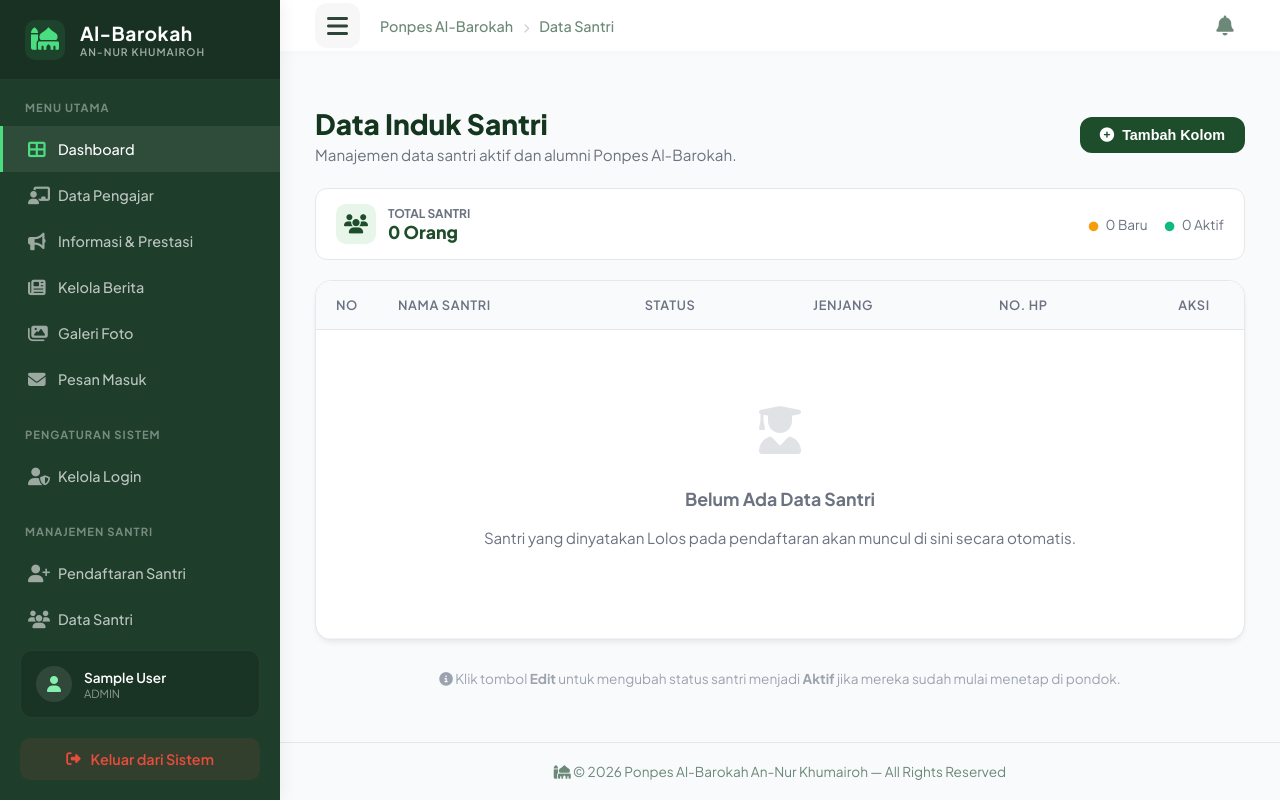
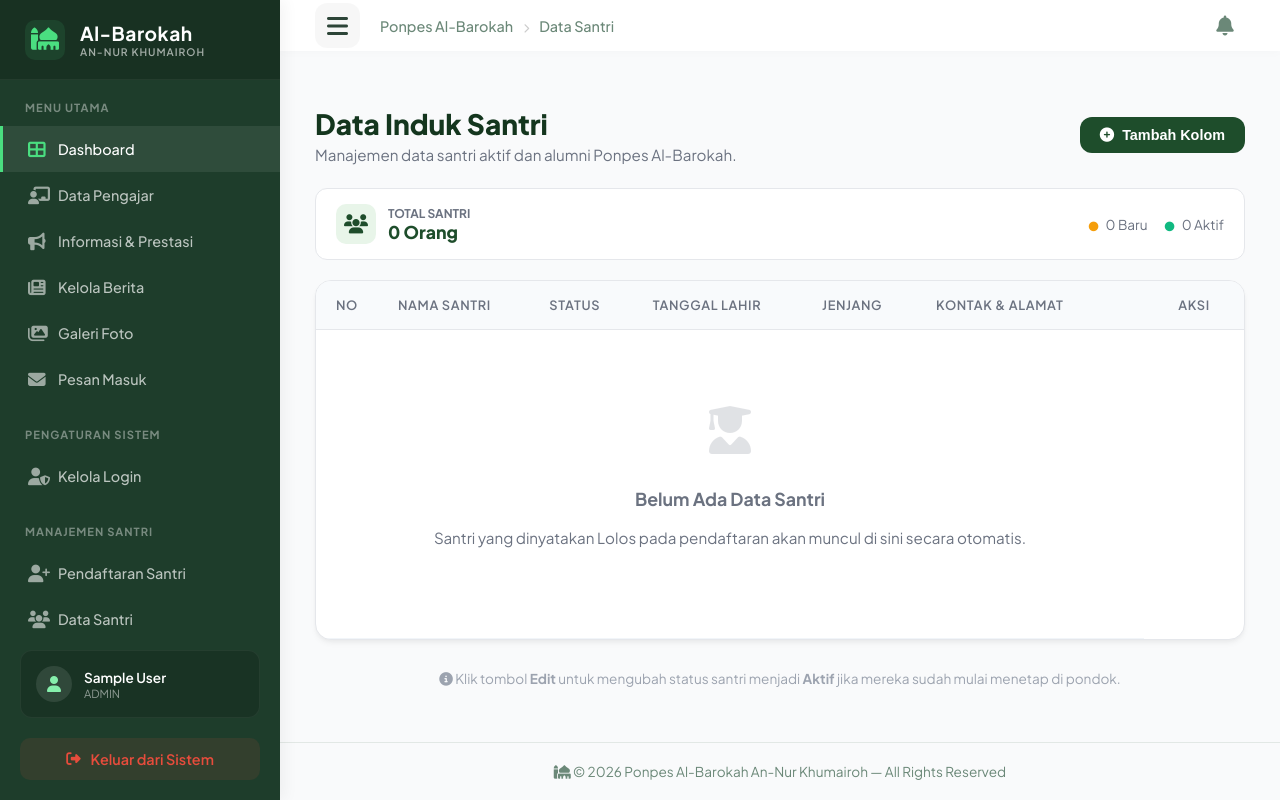
Before and after one commit to Ranggueeesssss/PROJECT-WEBSITE-PONPES, a PHP site: page /data_santri.php in a window 1280 px wide. Run offline with PHP 8.4, Linux system fonts and the light colour scheme; the visitor is signed in with stand-in values (Sample User, id 1); data that the repository does not hold is empty; some libraries are stand-ins or nearby versions.

Commit message:
penambahan data alamat dan tanggal lahir

```diff
--- a/data_santri.php
+++ b/data_santri.php
@@ -11,8 +11,8 @@ require_once __DIR__ . '/koneksi.php';
 // --- AUTO-SYNC: Masukkan santri yang 'Lolos' pendaftaran ke tabel induk santri ---
 // Menggunakan single query untuk performa yang jauh lebih baik (menghindari N+1 Query problem)
 $syncQuery = "
-    INSERT INTO data_santri (pendaftaran_id, nama_lengkap, jenjang, nomor_hp, status_santri)
-    SELECT p.id, p.nama_lengkap, p.jenjang_pendaftaran, p.nomor_handphone, 'Baru'
+    INSERT INTO data_santri (pendaftaran_id, nama_lengkap, jenjang, tanggal_lahir, nomor_hp, alamat, status_santri)
+    SELECT p.id, p.nama_lengkap, p.jenjang_pendaftaran, p.tanggal_lahir, p.nomor_handphone, p.alamat_lengkap, 'Baru'
     FROM pendaftaran p
     LEFT JOIN data_santri s ON p.id = s.pendaftaran_id
     WHERE p.status = 'Lolos' AND s.id IS NULL
@@ -254,8 +254,9 @@ if ($resSantri) {
                                     <th style="width: 60px; text-align: center;">No</th>
                                     <th>Nama Santri</th>
                                     <th>Status</th>
+                                    <th>Tanggal Lahir</th>
                                     <th>Jenjang</th>
-                                    <th>No. HP</th>
+                                    <th style="min-width: 200px;">Kontak & Alamat</th>
                                     <!-- Dynamic Columns -->
                                     <?php foreach($customCols as $col): ?>
                                     <th>
@@ -288,8 +289,25 @@ if ($resSantri) {
                                                 <?php echo $s['status_santri']; ?>
                                             </span>
                                         </td>
+                                        <td style="color: #4b5563; font-weight: 500;">
+                                            <?php
+                                                if (!empty($s['tanggal_lahir'])) {
+                                                    $date = new DateTime($s['tanggal_lahir']);
+                                                    echo $date->format('d M Y');
+                                                } else {
+                                                    echo '<span style="color: #9ca3af; font-style: italic;">-</span>';
+                                                }
+                                            ?>
+                                        </td>
                                         <td><span class="jenjang-badge"><?php echo htmlspecialchars($s['jenjang']); ?></span></td>
-                                        <td style="font-family: monospace; font-weight: 600; color: #475569;"><?php echo htmlspecialchars($s['nomor_hp'] ?: '-'); ?></td>
+                                        <td style="max-width: 250px;">
+                                            <div style="font-family: monospace; font-weight: 600; color: #475569; margin-bottom: 4px;">
+                                                <i class="fas fa-phone-alt" style="font-size: 0.75rem; margin-right: 4px; color: #9ca3af;"></i> <?php echo htmlspecialchars($s['nomor_hp'] ?: '-'); ?>
+                                            </div>
+                                            <div style="font-size: 0.75rem; color: #6b7280; line-height: 1.4; display: -webkit-box; -webkit-line-clamp: 2; -webkit-box-orient: vertical; overflow: hidden;" title="<?php echo htmlspecialchars($s['alamat'] ?: 'Alamat belum diisi'); ?>">
+                                                <i class="fas fa-map-marker-alt" style="font-size: 0.75rem; margin-right: 4px; color: #9ca3af;"></i> <?php echo htmlspecialchars($s['alamat'] ?: 'Alamat belum diisi'); ?>
+                                            </div>
+                                        </td>
 
                                         <!-- Dynamic Values -->
                                         <?php foreach($customCols as $col): ?>
```
